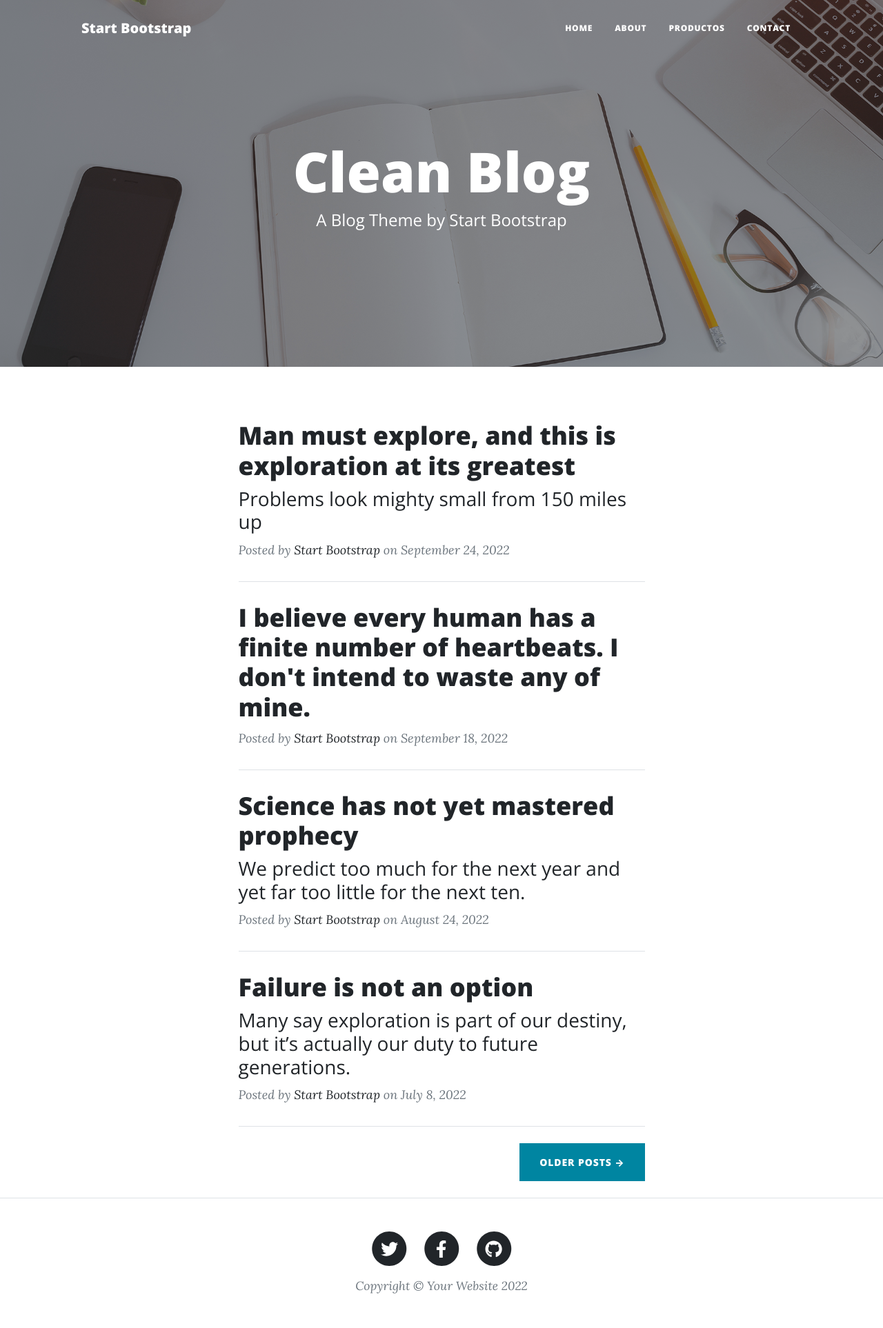
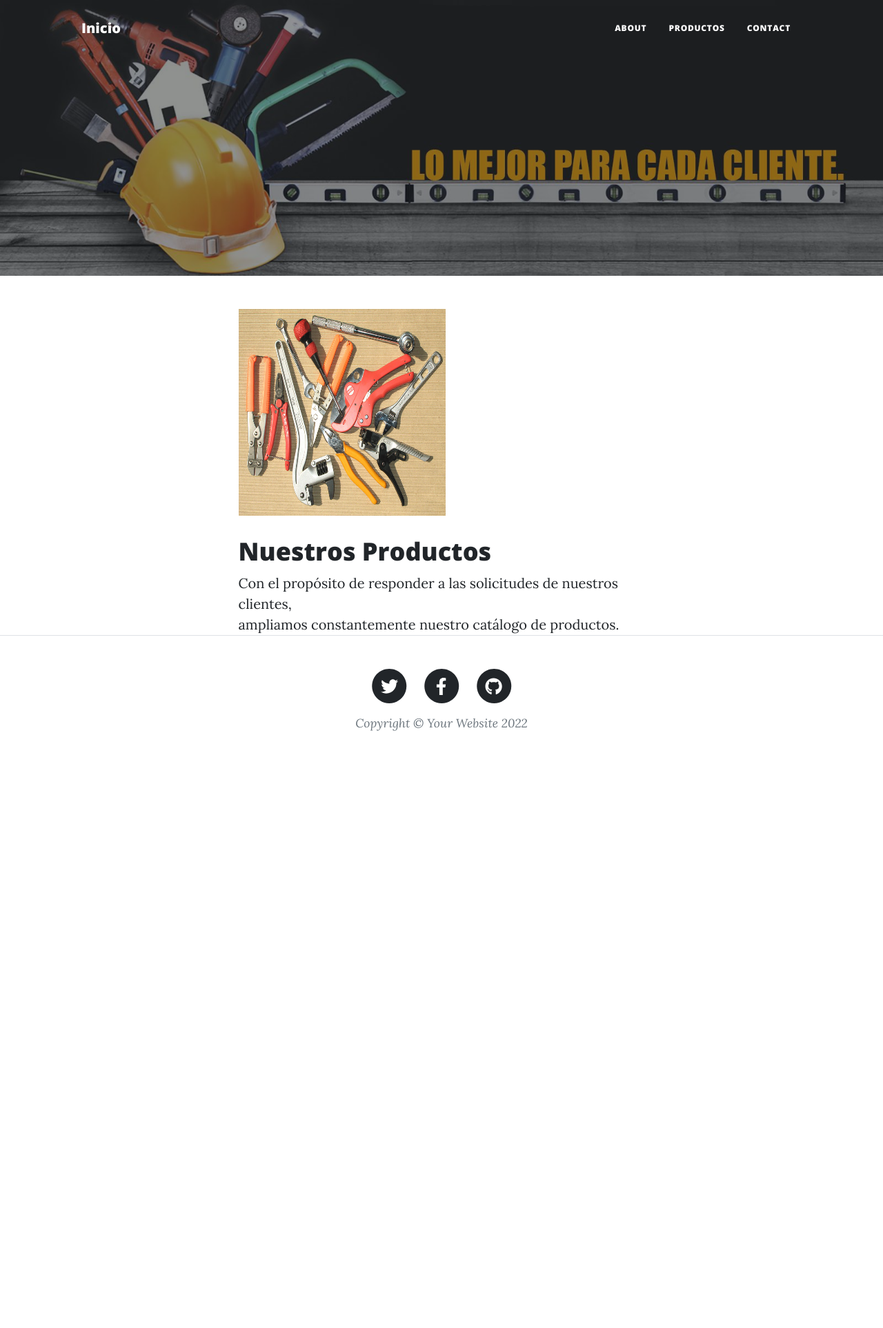
Before and after one commit to fvck12/Entrega-Intermedia, a Django app: page /webapp/ in a window 1280 px wide. Shown: the whole page at 69% size. After the commit the page ends 1060 px from the top, so only its background shows below. Run offline with Django 4.2, Linux system fonts and the light colour scheme; some libraries are stand-ins or nearby versions.

Commit message:
Retoques en la pagina de inicio. Link a la pagina de lista de productos.

```diff
--- a/EntregaIntermedia/WebApp/templates/father.html
+++ b/EntregaIntermedia/WebApp/templates/father.html
@@ -22,14 +22,13 @@
         <!-- Navigation-->
         <nav class="navbar navbar-expand-lg navbar-light" id="mainNav">
             <div class="container px-4 px-lg-5">
-                <a class="navbar-brand" href="{% url 'inicio' %}">Start Bootstrap</a>
+                <a class="navbar-brand" href="{% url 'inicio' %}">Inicio</a>
                 <button class="navbar-toggler" type="button" data-bs-toggle="collapse" data-bs-target="#navbarResponsive" aria-controls="navbarResponsive" aria-expanded="false" aria-label="Toggle navigation">
                     Menu
                     <i class="fas fa-bars"></i>
                 </button>
                 <div class="collapse navbar-collapse" id="navbarResponsive">
                     <ul class="navbar-nav ms-auto py-4 py-lg-0">
-                        <li class="nav-item"><a class="nav-link px-lg-3 py-3 py-lg-4" href="{% url 'inicio' %}">Home</a></li>
                         <li class="nav-item"><a class="nav-link px-lg-3 py-3 py-lg-4" href="{% url 'about' %}">About</a></li>
                         <li class="nav-item"><a class="nav-link px-lg-3 py-3 py-lg-4" href="{% url 'listaProductos' %}">Productos</a></li>
                         <li class="nav-item"><a class="nav-link px-lg-3 py-3 py-lg-4" href="{% url 'contact' %}">Contact</a></li>
--- a/EntregaIntermedia/WebApp/templates/index.html
+++ b/EntregaIntermedia/WebApp/templates/index.html
@@ -4,14 +4,10 @@
 
 {% block randomBlock %}
         <!-- Page Header-->
-        <header class="masthead" style="background-image: url('{% static 'assets/img/home-bg.jpg' %}')">
+        <header class="masthead" style="background-image: url('{% static 'assets/img/Banner-ferreteria.jpg' %}')">
             <div class="container position-relative px-4 px-lg-5">
                 <div class="row gx-4 gx-lg-5 justify-content-center">
                     <div class="col-md-10 col-lg-8 col-xl-7">
-                        <div class="site-heading">
-                            <h1>Clean Blog</h1>
-                            <span class="subheading">A Blog Theme by Start Bootstrap</span>
-                        </div>
                     </div>
                 </div>
             </div>
@@ -21,60 +17,17 @@
             <div class="row gx-4 gx-lg-5 justify-content-center">
                 <div class="col-md-10 col-lg-8 col-xl-7">
                     <!-- Post preview-->
+
                     <div class="post-preview">
+                        <img src= "{% static 'assets/img/Herramientas.jpg' %}" width="300" height="300">
                         <a href="{% url 'listaProductos' %}">
-                            <h2 class="post-title">Man must explore, and this is exploration at its greatest</h2>
-                            <h3 class="post-subtitle">Problems look mighty small from 150 miles up</h3>
+                            <h2 class="post-title">Nuestros Productos</h2>
                         </a>
-                        <p class="post-meta">
-                            Posted by
-                            <a href="#!">Start Bootstrap</a>
-                            on September 24, 2022
-                        </p>
+                        <div>
+                            Con el propósito de responder a las solicitudes de nuestros clientes,<br>
+                            ampliamos constantemente nuestro catálogo de productos.
+                        </div>
                     </div>
-                    <!-- Divider-->
-                    <hr class="my-4" />
-                    <!-- Post preview-->
-                    <div class="post-preview">
-                        <a href="{% url 'listaProductos' %}"><h2 class="post-title">I believe every human has a finite number of heartbeats. I don't intend to waste any of mine.</h2></a>
-                        <p class="post-meta">
-                            Posted by
-                            <a href="#!">Start Bootstrap</a>
-                            on September 18, 2022
-                        </p>
-                    </div>
-                    <!-- Divider-->
-                    <hr class="my-4" />
-                    <!-- Post preview-->
-                    <div class="post-preview">
-                        <a href="{% url 'listaProductos' %}">
-                            <h2 class="post-title">Science has not yet mastered prophecy</h2>
-                            <h3 class="post-subtitle">We predict too much for the next year and yet far too little for the next ten.</h3>
-                        </a>
-                        <p class="post-meta">
-                            Posted by
-                            <a href="#!">Start Bootstrap</a>
-                            on August 24, 2022
-                        </p>
-                    </div>
-                    <!-- Divider-->
-                    <hr class="my-4" />
-                    <!-- Post preview-->
-                    <div class="post-preview">
-                        <a href="{% url 'listaProductos' %}">
-                            <h2 class="post-title">Failure is not an option</h2>
-                            <h3 class="post-subtitle">Many say exploration is part of our destiny, but it’s actually our duty to future generations.</h3>
-                        </a>
-                        <p class="post-meta">
-                            Posted by
-                            <a href="#!">Start Bootstrap</a>
-                            on July 8, 2022
-                        </p>
-                    </div>
-                    <!-- Divider-->
-                    <hr class="my-4" />
-                    <!-- Pager-->
-                    <div class="d-flex justify-content-end mb-4"><a class="btn btn-primary text-uppercase" href="#!">Older Posts →</a></div>
                 </div>
             </div>
         </div>
```
Also changed, not shown: EntregaIntermedia/WebApp/static/assets/img/Banner-ferreteria.jpg (added), EntregaIntermedia/WebApp/static/assets/img/herramientas.jpg (added).
